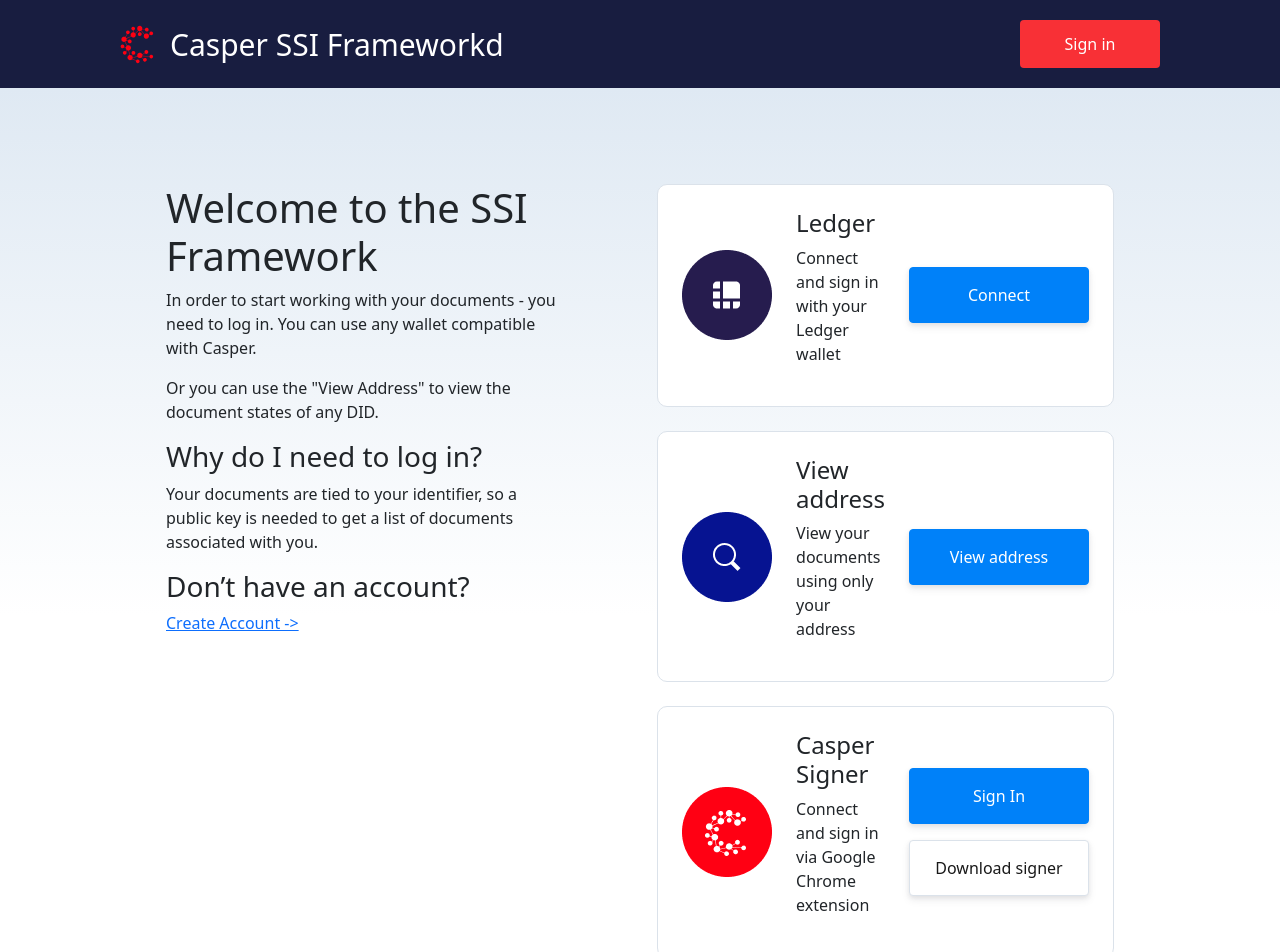
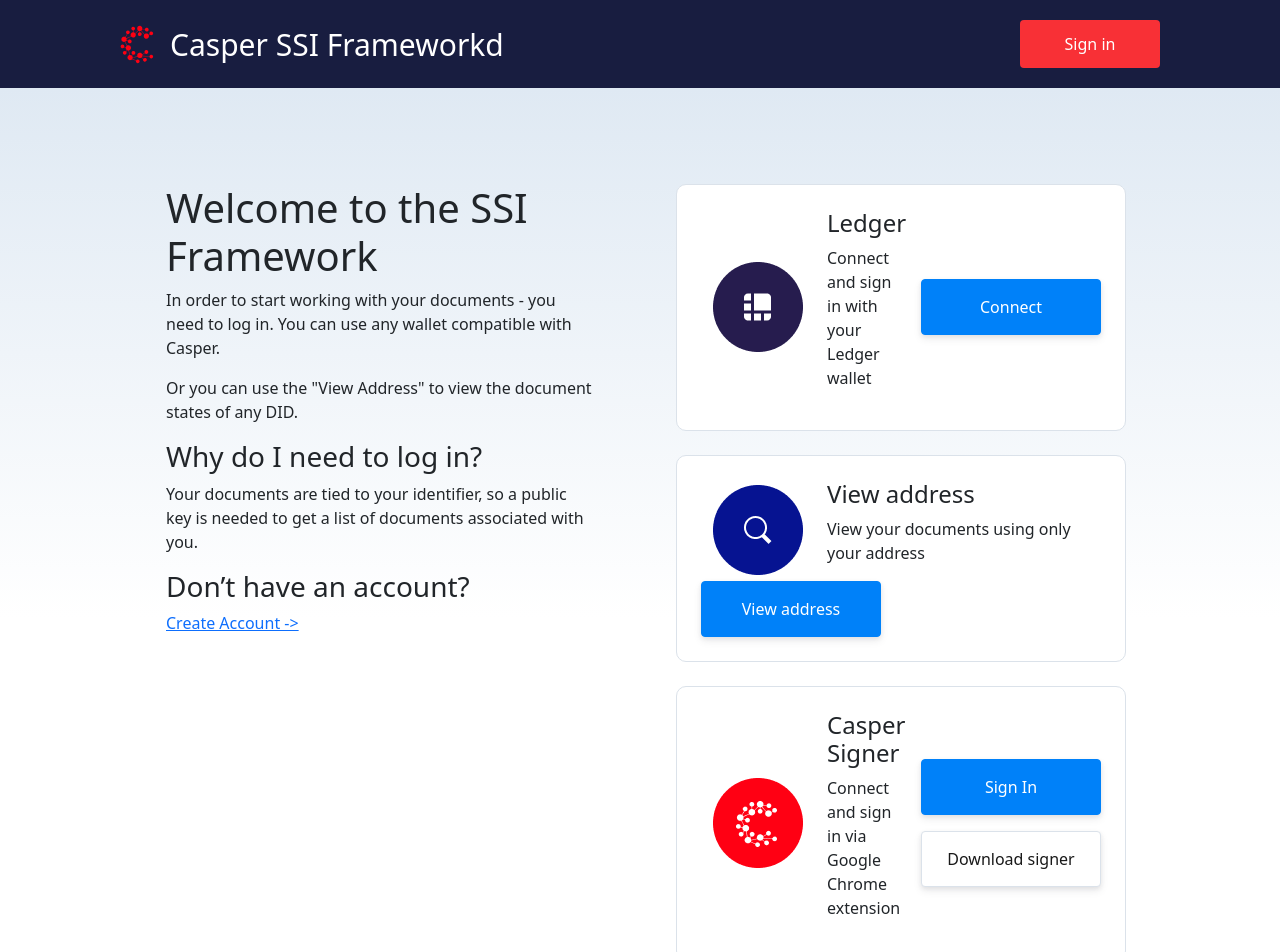
Before and after one commit to credentia-network/casper-ssi-demo, a React (Create React App) app: page / in a window 1280 px wide. Shown: the top 952 px of the page. Built offline with nearby package versions, Linux system fonts and the light colour scheme.

Commit message:
Holder page

```diff
--- a/package.json
+++ b/package.json
@@ -10,6 +10,7 @@
     "react-modal": "3.14.3",
     "react-router-dom": "5.3.0",
     "react-scripts": "4.0.3",
+    "redux": "4.1.1",
     "typescript": "^4.1.2",
     "web-vitals": "^1.0.1"
   },
--- a/src/components/casper-signer-block/casper-signer-block.tsx
+++ b/src/components/casper-signer-block/casper-signer-block.tsx
@@ -1,23 +1,31 @@
 import React from "react"
 import "./casper-signer-block.scss";
 import casper_signer from "../../assets/images/casper_signer.png";
+const { Keys } = require("casper-js-sdk");
 
 export class CasperSignerBlock extends React.Component {
     render() {
         return (
-            <div className="casper-signer-block mb-4 d-flex align-items-center">
-                <img className="casper-signer-img" src={casper_signer} alt="Casper signer" />
+            <div className="casper-signer-block mb-4 row align-items-center">
+                <div className="col-12 col-md-auto text-center">
+                    <img className="casper-signer-img" src={casper_signer} alt="Casper signer" />
+                </div>
 
-                <div className="px-4 w-100">
+                <div className="col-12 col-md w-100">
                     <h4>Casper Signer</h4>
                     <p>Connect and sign in via Google Chrome extension</p>
                 </div>
 
-                <div className="flex-shrink-1">
-                    <button className="button button-lg primary mb-3">Sign In</button>
+                <div className="col-12 col-md p-0">
+                    <button className="button button-lg primary mb-3" onClick={this.onSingnInButtonclick}>Sign In</button>
                     <button className="button button-lg">Download signer</button>
                 </div>
             </div>
         );
     }
+
+    private onSingnInButtonclick = () => {
+
+    }
+
 }
--- a/src/components/ledger-block/ledger-block.tsx
+++ b/src/components/ledger-block/ledger-block.tsx
@@ -5,16 +5,18 @@
 export class LedgerBlock extends React.Component {
     render() {
         return (
-            <div className="ledger-block mb-4 d-flex align-items-center">
-                <img className="ledger-img" src={ledger} alt="Ledger" />
+            <div className="ledger-block mb-4 row align-items-center">
+                <div className="col-12 col-md-auto text-center">
+                    <img className="ledger-img" src={ledger} alt="Ledger" />
+                </div>
 
-                <div className="px-4 w-100">
+                <div className="col-12 col-md w-100">
                     <h4>Ledger</h4>
                     <p>Connect and sign in with your Ledger wallet</p>
                 </div>
 
-                <div className="flex-shrink-1">
-                    <button className="button button-lg primary">Connect</button>
+                <div className="col-12 col-md-auto p-0">
+                    <button className="button button-lg primary w-100">Connect</button>
                 </div>
             </div>
         )
--- a/src/components/view-address-block/view-address-block.tsx
+++ b/src/components/view-address-block/view-address-block.tsx
@@ -5,16 +5,18 @@
 export class ViewAddressBlock extends React.Component {
     render() {
         return (
-            <div className="view-address-block mb-4 d-flex align-items-center">
-                <img className="view-address-img" src={view_address} alt="View address" />
+            <div className="view-address-block mb-4 row align-items-center">
+                <div className="col-12 col-md-auto text-center">
+                    <img className="view-address-img" src={view_address} alt="View address" />
+                </div>
 
-                <div className="px-4 w-100">
+                <div className="col-12 col-md w-100">
                     <h4>View address</h4>
                     <p>View your documents using only your address</p>
                 </div>
 
-                <div className="flex-shrink-1">
-                    <button className="button button-lg primary">View address</button>
+                <div className="col-12 col-md-auto p-0">
+                    <button className="button button-lg primary w-100">View address</button>
                 </div>
             </div>
         )
```
Also changed, not shown: 1 other file (tests, documents, lock files or other folders).
